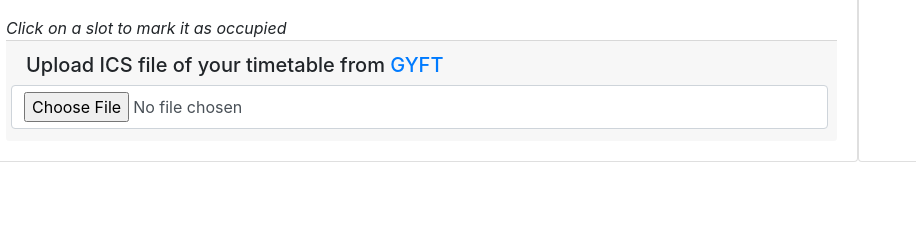
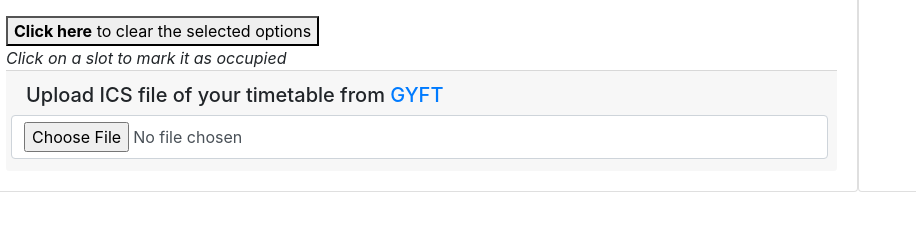
Before and after one commit to arnav-t/what-slot, a Flask app: page / in a window 1280 px wide. Shown: the part 477-717 px from the top of the page, without its empty margins (0-916 px from the left). Run offline with Flask 2, Linux system fonts and the light colour scheme; data that the repository does not hold is empty; some libraries are stand-ins or nearby versions.

Commit message:
Update home.html

```diff
--- a/templates/home.html
+++ b/templates/home.html
@@ -108,6 +108,7 @@
 						</tr>
 					</tbody>
 				</table>
+				<button id="clearoptions" ><strong>Click here</strong> to clear the selected options</button><br>
 				<i>Click on a slot to mark it as occupied</i>
 
 				<div id="det-footer" class="card-footer	input-group">
```
